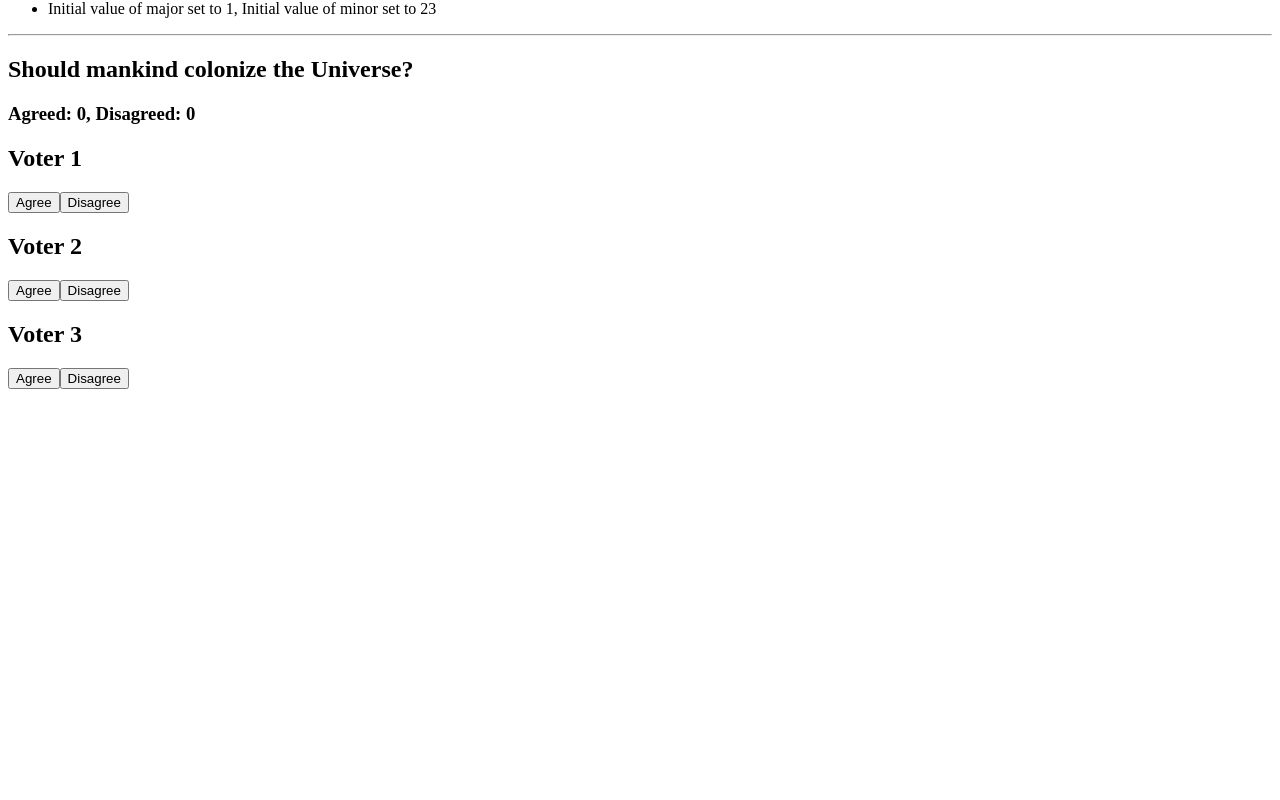
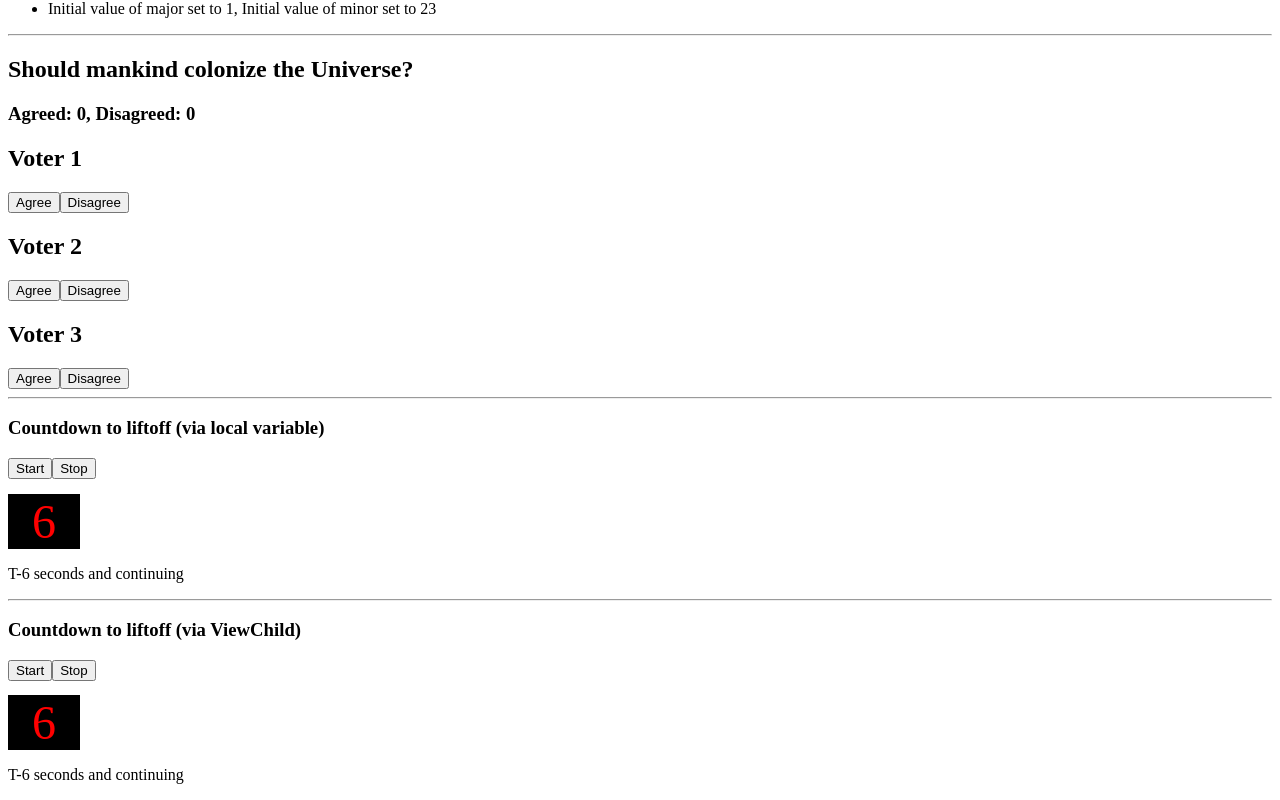
Before and after one commit to myDevRepo2019/_learning-component-interaction, an Angular app: page / in a window 1280 px wide. Shown: the part 678-1478 px from the top of the page. Before the commit the page ends 1075 px from the top, so only its background shows below. Built offline with nearby package versions, Linux system fonts and the light colour scheme.

Commit message:
countdown components added

```diff
--- a/src/app/app.component.html
+++ b/src/app/app.component.html
@@ -5,3 +5,7 @@
 <app-version-parent></app-version-parent>
 <hr>
 <app-votetaker></app-votetaker>
+<hr>
+<app-countdown-parent-lv></app-countdown-parent-lv>
+<hr>
+<app-countdown-parent-viewchild></app-countdown-parent-viewchild>
--- /dev/null
+++ b/src/app/countdown-viewchild/countdown-parent-vc.component.html
@@ -0,0 +1,5 @@
+<h3>Countdown to liftoff (via ViewChild)</h3>
+<button (click)="start()">Start</button>
+<button (click)="stop()">Stop</button>
+<div class="seconds">{{seconds ()}}</div>
+<app-countdown-timer-viewchild><app-countdown-timer-viewchild>
--- /dev/null
+++ b/src/app/countdown-viewchild/countdown-parent-vc.component.ts
@@ -0,0 +1,31 @@
+import { AfterViewInit, ViewChild } from '@angular/core';
+import { Component }                from '@angular/core';
+import { CountdownViewChildTimerComponent} from './countdown-timer-vc.component';
+
+@Component(
+    {
+        selector: 'app-countdown-parent-viewchild',
+        templateUrl: './countdown-parent-vc.component.html',
+        styleUrls: ['./../../assets/demo.scss']
+    }
+)
+
+export class CountdownViewChildParentComponent implements AfterViewInit{
+
+    @ViewChild(CountdownViewChildTimerComponent)
+    private timerComponent: CountdownViewChildTimerComponent;
+
+    seconds() {return 0;}
+
+    ngAfterViewInit() {
+        // Redefine 'seconds()' to get
+        // from the 'CountdownViewChildTimerComponent.seconds' ...
+        // but wait a tick first to avoid one-time devMode
+        // unidirectional-data-flow-violation error
+
+        setTimeout(() => this.seconds = () => this.timerComponent.seconds, 0);
+    }
+
+    start() {this.timerComponent.start();}
+    stop() {this.timerComponent.stop();}
+}
--- /dev/null
+++ b/src/app/countdown-viewchild/countdown-timer-vc.component.html
@@ -0,0 +1 @@
+<p>{{message}}</p>
--- /dev/null
+++ b/src/app/countdown-viewchild/countdown-timer-vc.component.ts
@@ -0,0 +1,45 @@
+import {Component, OnInit, OnDestroy} from '@angular/core';
+
+
+@Component(
+    {
+        selector: 'app-countdown-timer-viewchild',
+        templateUrl: './countdown-timer-vc.component.html'
+    }
+)
+
+export class CountdownViewChildTimerComponent implements OnInit, OnDestroy{
+
+    intervalId = 0;
+    message = '';
+    seconds = 11;
+
+    clearTimer() { clearInterval(this.intervalId);}
+
+    ngOnInit() { this.start();}
+
+    ngOnDestroy() {this.clearTimer();}
+
+    start() {this.countDown();}
+    stop(){
+        this.clearTimer();
+        this.message = `Holding at T-${this.seconds} seconds`;
+    }
+
+    private countDown(){
+        this.clearTimer();
+        this.intervalId = window.setInterval(() => {
+            this.seconds -= 1;
+            if (this.seconds === 0){
+                this.message = 'Blast off!';
+            }
+            else{
+                if (this.seconds < 0) {this.seconds = 10;} //reset
+                this.message = `T-${this.seconds} seconds and continuing`;
+            }
+        }, 1000);
+    }
+
+
+
+}
--- /dev/null
+++ b/src/app/countdown/countdown-parent.component.html
@@ -0,0 +1,5 @@
+<h3>Countdown to liftoff (via local variable)</h3>
+<button (click)="timer.start()">Start</button>
+<button (click)="timer.stop()">Stop</button>
+<div class="seconds">{{timer.seconds}}</div>
+<app-countdown-timer #timer></app-countdown-timer>
--- /dev/null
+++ b/src/app/countdown/countdown-timer.component.html
@@ -0,0 +1 @@
+<p>{{message}}</p>
--- /dev/null
+++ b/src/app/countdown/countdown-timer.component.ts
@@ -0,0 +1,45 @@
+import {Component, OnInit, OnDestroy} from '@angular/core';
+
+
+@Component(
+    {
+        selector: 'app-countdown-timer',
+        templateUrl: './countdown-timer.component.html'
+    }
+)
+
+export class CountdownTimerComponent implements OnInit, OnDestroy{
+
+    intervalId = 0;
+    message = '';
+    seconds = 11;
+
+    clearTimer() { clearInterval(this.intervalId);}
+
+    ngOnInit() { this.start();}
+
+    ngOnDestroy() {this.clearTimer();}
+
+    start() {this.countDown();}
+    stop(){
+        this.clearTimer();
+        this.message = `Holding at T-${this.seconds} seconds`;
+    }
+
+    private countDown(){
+        this.clearTimer();
+        this.intervalId = window.setInterval(() => {
+            this.seconds -= 1;
+            if (this.seconds === 0){
+                this.message = 'Blast off!';
+            }
+            else{
+                if (this.seconds < 0) {this.seconds = 10;} //reset
+                this.message = `T-${this.seconds} seconds and continuing`;
+            }
+        }, 1000);
+    }
+
+
+
+}
--- /dev/null
+++ b/src/assets/demo.scss
@@ -0,0 +1,8 @@
+.seconds {
+    background-color: black;
+    color: red;
+    font-size: 3em;
+    margin: 0.3em 0;
+    text-align: center;
+    width: 1.5em;
+  }
```
Also changed, not shown: src/app/app.module.ts (+12 -1 lines), src/app/countdown/countdown-parent.component.ts (added, +14 -0 lines).
